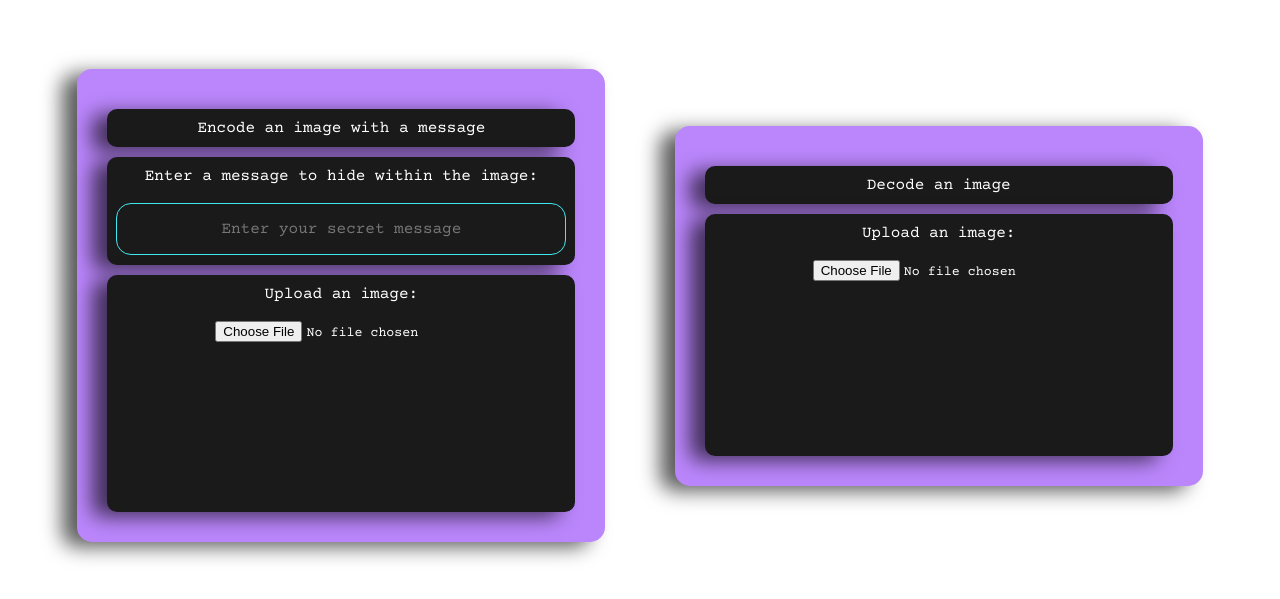
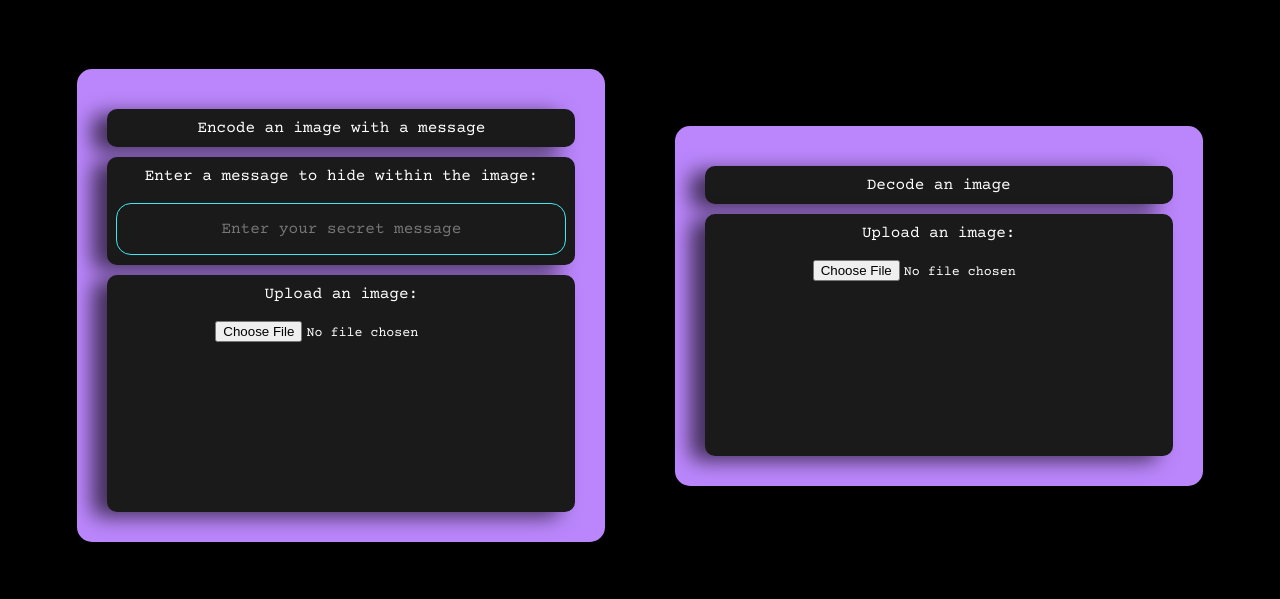
Before and after one commit to Shreypatel13ll/steganography-Encryption, a plain HTML site: page index.html in a window 1280 px wide. Shown: the part 115-714 px from the top of the page. Drawn offline with nearby package versions, Linux system fonts and the light colour scheme.

Commit message:
background

```diff
--- a/style.css
+++ b/style.css
@@ -1,8 +1,10 @@
 @import url('https://fonts.googleapis.com/css2?family=Courier+Prime&display=swap');
 
 *{
-/* background-color: #000000; */
 font-family: 'Courier Prime', monospace;
+}
+body{
+  background-color: #000000;
 }
 .container{
   display: flex;
```
